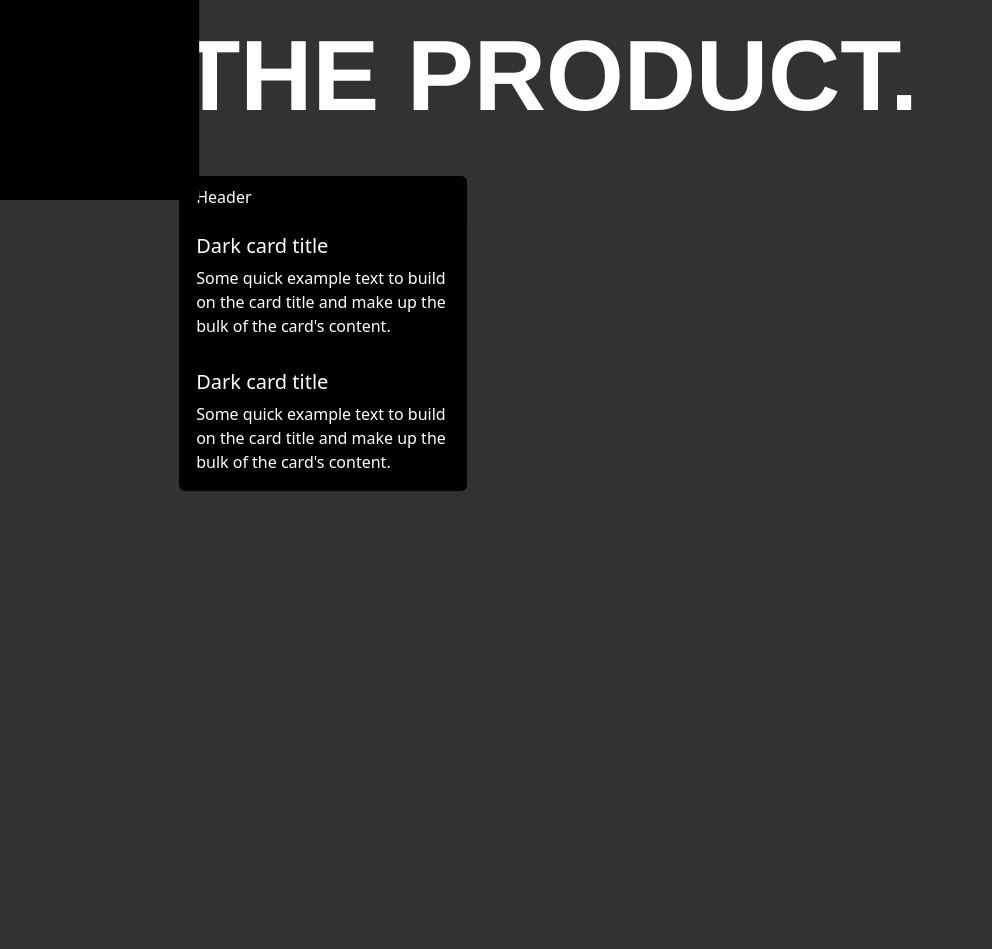
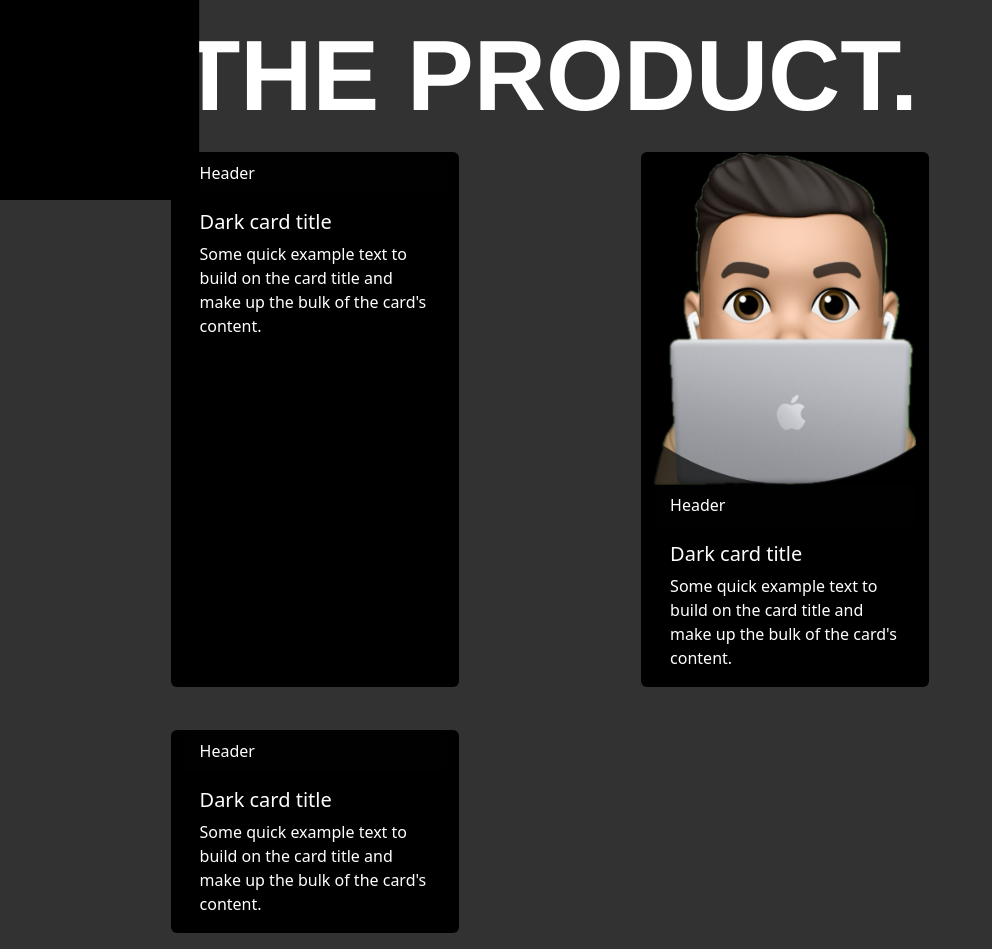
Before and after one commit to Stealerwolf/PORTFOLIO, a React (Vite) app in the folder portfolio/: page / in a window 1280 px wide. Shown: the part 600-1549 px from the top of the page, without its empty margins (0-992 px from the left). Before the commit the page ends 1107 px from the top, so only its background shows below. Built offline with nearby package versions, Linux system fonts and the light colour scheme.

Commit message:
Addition of img folder, fixed cards, added emoji

```diff
--- a/portfolio/src/components/Cards.tsx
+++ b/portfolio/src/components/Cards.tsx
@@ -1,5 +1,8 @@
+import Assunto from "../Images/Assunto.png";
+
 function Cards() {
   return (
+    <div className="row row-cols-1 row-cols-md-3 g-4">
       <div className="card text-bg-dark mb-3  " style={{ maxWidth: "18rem" }}>
         <div className="card-header">Header</div>
         <div className="card-body">
@@ -9,6 +12,10 @@ function Cards() {
             bulk of the card's content.
           </p>
         </div>
+      </div>
+      <div className="card text-bg-dark mb-3  " style={{ maxWidth: "18rem" }}>
+        <img src={Assunto} className="card-img-top" alt="yeah" />
+        <div className="card-header">Header</div>
         <div className="card-body">
           <h5 className="card-title">Dark card title</h5>
           <p className="card-text">
@@ -17,6 +24,17 @@ function Cards() {
           </p>
         </div>
       </div>
+      <div className="card text-bg-dark mb-3 " style={{ maxWidth: "18rem" }}>
+        <div className="card-header">Header</div>
+        <div className="card-body">
+          <h5 className="card-title">Dark card title</h5>
+          <p className="card-text">
+            Some quick example text to build on the card title and make up the
+            bulk of the card's content.
+          </p>
+        </div>
+      </div>
+    </div>
   );
 }
 
```
Also changed, not shown: portfolio/src/Images/Assunto.png (added). Lines whose indentation alone changed are shown as unchanged.
